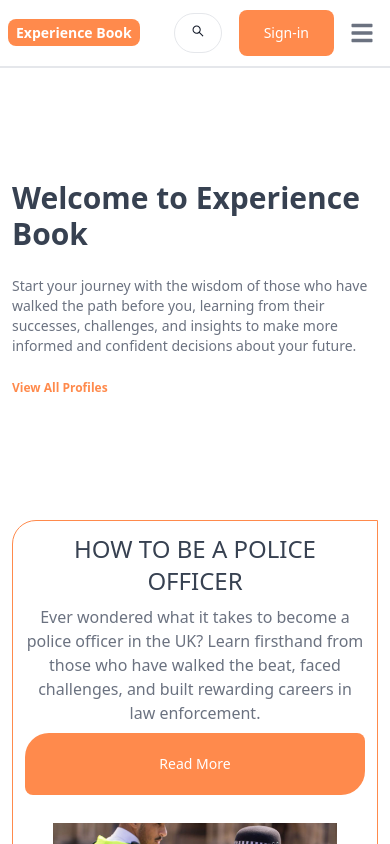
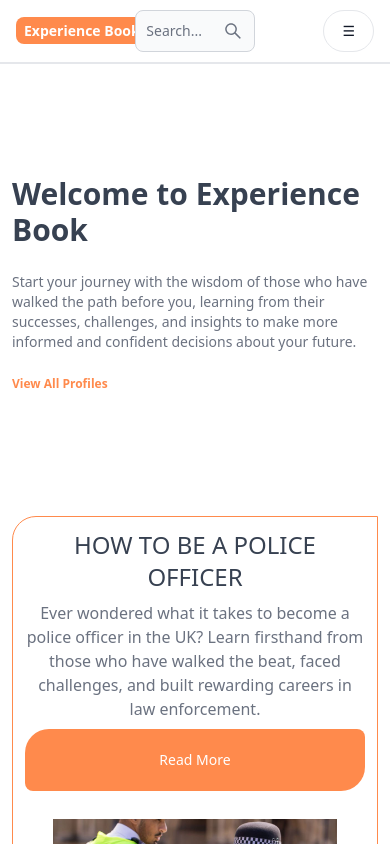
Before and after one commit to SerkanDiner/next-blog, a Next.js app: page / in a window 390 px wide. Shown: the top 844 px of the page. Built offline with nearby package versions, Linux system fonts and the light colour scheme; no server answers.

Commit message:
Navbar fix: Show nav links & Sign-In on desktop, enhance mobile menu.

```diff
--- a/src/app/components/Header.jsx
+++ b/src/app/components/Header.jsx
@@ -5,16 +5,18 @@ import { AiOutlineSearch } from 'react-icons/ai';
 import { FaMoon, FaSun } from 'react-icons/fa';
 import { usePathname } from 'next/navigation';
 import { useTheme } from 'next-themes';
-import { SignedIn, SignedOut, SignInButton, UserButton } from '@clerk/nextjs';
+import { SignedIn, SignedOut, UserButton } from '@clerk/nextjs';
 import { dark, light } from '@clerk/themes';
 import { useEffect, useState } from 'react';
 import { useRouter, useSearchParams } from 'next/navigation';
+
 export default function Header() {
   const path = usePathname();
   const { theme, setTheme } = useTheme();
   const router = useRouter();
   const [searchTerm, setSearchTerm] = useState('');
   const searchParams = useSearchParams();
+  const [isMenuOpen, setIsMenuOpen] = useState(false); // State for mobile menu
 
   const handleSubmit = (e) => {
     e.preventDefault();
@@ -31,39 +33,58 @@ export default function Header() {
       setSearchTerm(searchTermFromUrl);
     }
   }, [searchParams]);
+
   return (
-    <Navbar className='border-b-2'>
-      <Link
-        href='/'
-        className='self-center whitespace-nowrap text-sm sm:text-xl font-semibold dark:text-white'
-      >
+    <Navbar className='border-b-2 flex justify-between items-center px-4 lg:px-8'>
+      {/* ✅ Left Side (Logo) */}
+      <div className="flex items-center gap-2 w-1/3">
+        <Link href='/' className='whitespace-nowrap text-sm sm:text-xl font-semibold dark:text-white'>
           <span className='px-2 py-1 bg-orange-400 rounded-lg text-white'>
             Experience Book
           </span>
+        </Link>
+      </div>
 
-      </Link>
-      <form onSubmit={handleSubmit}>
+      {/* ✅ Middle (Search Box - Always Visible) */}
+      <div className="flex-1 flex justify-center">
+        <form onSubmit={handleSubmit} className="w-full max-w-xs">
           <TextInput
             type='text'
             placeholder='Search...'
             rightIcon={AiOutlineSearch}
-          className='hidden lg:inline'
+            className='w-full'
             value={searchTerm}
             onChange={(e) => setSearchTerm(e.target.value)}
           />
         </form>
-      <Button className='w-12 h-10 lg:hidden' color='gray' pill>
-        <AiOutlineSearch />
-      </Button>
-      <div className='flex gap-2 md:order-2'>
+      </div>
+
+      {/* ✅ Right Side (Navigation + User + Dark Mode + Burger Menu) */}
+      <div className='flex gap-4 items-center w-1/3 justify-end'>
+        {/* ✅ Desktop Navigation Links (Visible Only on Large Screens) */}
+        <div className="hidden lg:flex gap-6">
+          <Link href='/' className={`text-gray-700 dark:text-white font-semibold ${path === '/' ? 'underline' : ''}`}>
+            Home
+          </Link>
+          <Link href='/about' className={`text-gray-700 dark:text-white font-semibold ${path === '/about' ? 'underline' : ''}`}>
+            About
+          </Link>
+          <Link href='/projects' className={`text-gray-700 dark:text-white font-semibold ${path === '/projects' ? 'underline' : ''}`}>
+            Projects
+          </Link>
+        </div>
+
+        {/* ✅ Dark Mode Toggle (Only Desktop) */}
         <Button
-          className='w-12 h-10 hidden sm:inline'
+          className='w-12 h-10 hidden sm:inline' // ✅ Hidden on mobile
           color='gray'
           pill
           onClick={() => setTheme(theme === 'light' ? 'dark' : 'light')}
         >
           {theme === 'light' ? <FaSun /> : <FaMoon />}
         </Button>
+
+        {/* ✅ User Authentication (Only Desktop) */}
         <SignedIn>
           <UserButton
             appearance={{
@@ -74,36 +95,55 @@ export default function Header() {
         </SignedIn>
         <SignedOut>
           <Link href="/sign-in">
-        <Button className='px-2 py-1 bg- bg-orange-400 rounded-lg text-white'>
+            <Button className='px-4 py-2 bg-orange-400 rounded-lg text-white hidden lg:inline'>
               Sign-in
             </Button>
           </Link>
         </SignedOut>
-        <Navbar.Toggle />
+
+        {/* ✅ Mobile Burger Icon */}
+        <Button className="lg:hidden" onClick={() => setIsMenuOpen(!isMenuOpen)} color="gray" pill>
+          {isMenuOpen ? "✖" : "☰"}
+        </Button>
       </div>
-      <Navbar.Collapse>
-        <Link href='/'>
-          <Navbar.Link active={path === '/'} as={'div'}>
-          <span className='px-2 py-1 bg- bg-orange-400 rounded-lg text-white'>
+
+      {/* ✅ Mobile Menu (Only Shown When isMenuOpen is True) */}
+      {isMenuOpen && (
+        <div className="absolute top-16 left-0 w-full bg-white dark:bg-gray-900 z-50 shadow-lg flex flex-col items-center space-y-4 py-4">
+          {/* Navigation Links */}
+          <Link href='/' onClick={() => setIsMenuOpen(false)} className="text-gray-700 dark:text-white font-semibold text-lg">
             Home
-        </span>
-          </Navbar.Link>
           </Link>
-        <Link href='/about'>
-          <Navbar.Link active={path === '/about'} as={'div'}>
-          <span className='px-2 py-1 bg- bg-orange-400 rounded-lg text-white'>
+          <Link href='/about' onClick={() => setIsMenuOpen(false)} className="text-gray-700 dark:text-white font-semibold text-lg">
             About
-        </span>
-          </Navbar.Link>
           </Link>
-        <Link href='/projects'>
-          <Navbar.Link active={path === '/projects'} as={'div'}>
-          <span className='px-2 py-1 bg- bg-orange-400 rounded-lg text-white'>
+          <Link href='/projects' onClick={() => setIsMenuOpen(false)} className="text-gray-700 dark:text-white font-semibold text-lg">
             Projects
-        </span>
-          </Navbar.Link>
           </Link>
-      </Navbar.Collapse>
+
+          {/* ✅ Sign In (Only in Mobile Menu) */}
+          <SignedOut>
+            <Link href="/sign-in" onClick={() => setIsMenuOpen(false)}>
+              <Button  gradientDuoTone='purpleToPink'>
+                Sign-in
+              </Button>
+            </Link>
+          </SignedOut>
+
+          {/* ✅ Dark Mode Toggle (Only in Mobile Menu) */}
+          <div className='flex justify-between items-center px-4 py-2 border-t border-gray-300 dark:border-gray-700 w-full'>
+
+            <Button
+              className="w-12 h-10"
+              color="gray"
+              pill
+              onClick={() => setTheme(theme === 'light' ? 'dark' : 'light')}
+            >
+              {theme === 'light' ? <FaSun /> : <FaMoon />}
+            </Button>
+          </div>
+        </div>
+      )}
     </Navbar>
   );
 }
```
Lines whose indentation alone changed are shown as unchanged.
